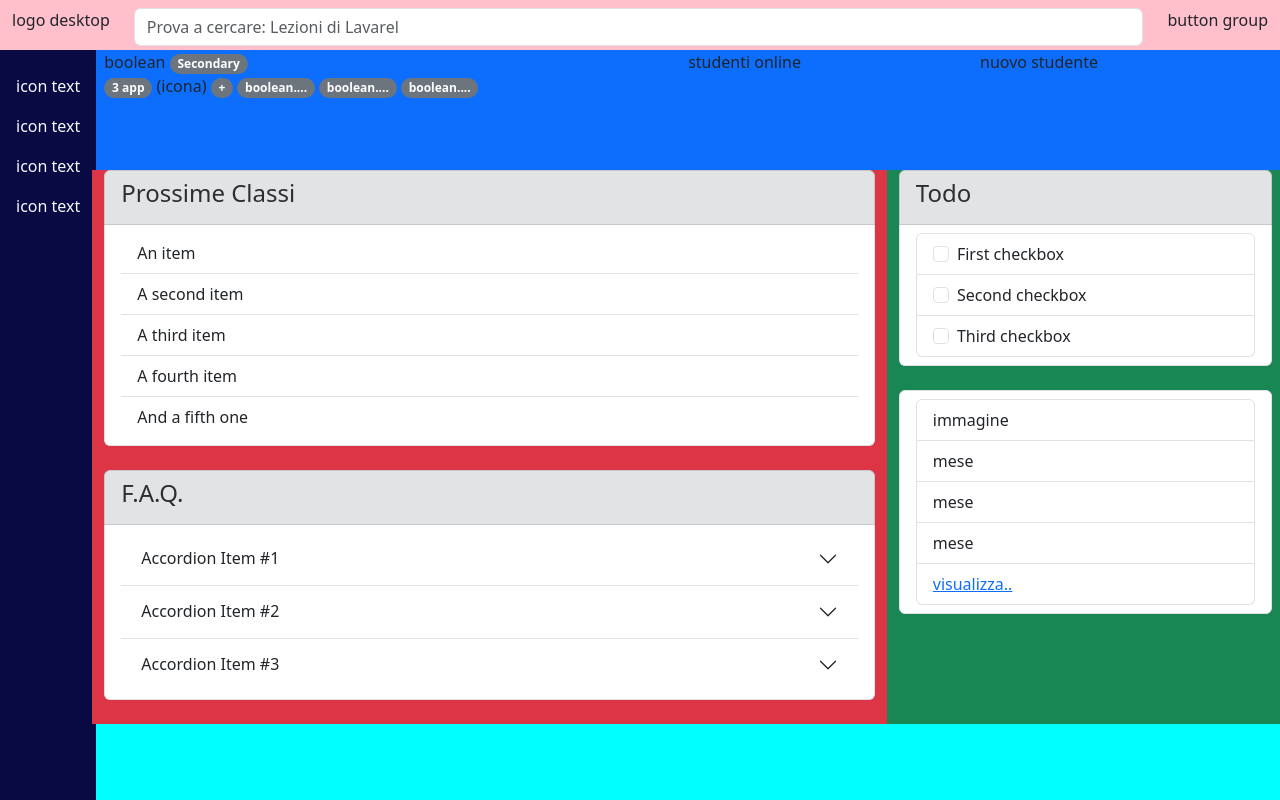
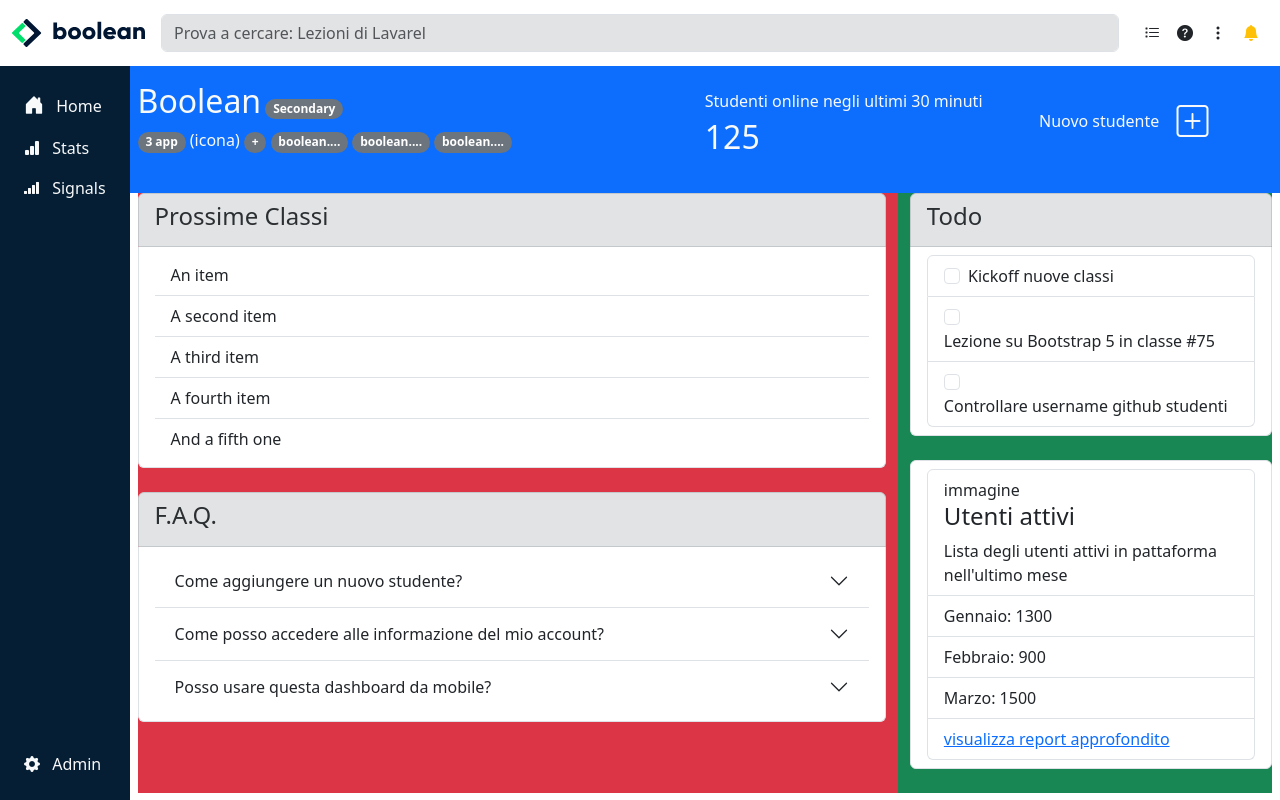
Before and after one commit to Samuelec14/html-css-bootstrap-dashboard, a plain HTML site: page index.html in a window 1280 px wide. Drawn offline with nearby package versions, Linux system fonts and the light colour scheme.

Commit message:
header and aside content complete

```diff
--- a/css/debug.css
+++ b/css/debug.css
@@ -1,15 +1,15 @@
-.debug header{
+/* .debug header{
     background-color: pink;
-}
-.debug .page-bottom{
+} */
+/* .debug .page-bottom{
     background-color: aqua;
-}
-.debug aside{
+} */
+/* .debug aside{
     background-color: rgb(9, 9, 68);
-}
-.debug .section-1{
+} */
+/* .debug .section-1{
     min-height: 7.5rem;
-}
+} */
 .debug .debug-col{
     min-height: 6.25rem;
 }
--- a/css/style.css
+++ b/css/style.css
@@ -1,21 +1,26 @@
 /* -------------------- general  ---------------------*/
-
+img{
+    width: 100%;
+}
 
 /* -------------------- header  ---------------------*/
 header{
-    height: 3.125rem;
-    /* background-color: white; */
+    height: 4.125rem;
+    background-color: white;
 }
 
 /* -------------------- page-bottom  ---------------------*/
+aside{
+    background-color: rgb(5, 30, 52);
+}
 .page-bottom{
-    height: calc(100vh - 3.125rem);
+    height: calc(100vh - 4.125rem);
 }
 
 /* -------------------- aside  ---------------------*/
 
 aside{
-    height: calc(100vh - 3.125rem);
+    height: calc(100vh - 4.125rem);
 }
 
 /* -------------------- main  ---------------------*/
--- a/index.html
+++ b/index.html
@@ -10,6 +10,8 @@
     <link rel="stylesheet" href="css/style.css">
     <!-- bootstrap cdn -->
     <link href="https://cdn.jsdelivr.net/npm/bootstrap@5.3.0/dist/css/bootstrap.min.css" rel="stylesheet" integrity="sha384-9ndCyUaIbzAi2FUVXJi0CjmCapSmO7SnpJef0486qhLnuZ2cdeRhO02iuK6FUUVM" crossorigin="anonymous">
+    <link rel="stylesheet" href="https://cdn.jsdelivr.net/npm/bootstrap-icons@1.10.5/font/bootstrap-icons.css">
+
     <!-- fontawesome cdn -->
 
     <title>Bootstrap Dashboard</title>
@@ -17,60 +19,75 @@
 </head>
 
 <body class="debug">
-    <header class="position-sticky top-0">
-        <div class="container-fluid py-2 my-container">
-            <nav>
-                <div class="row">
+    <header class="position-sticky top-0 z-1">
+        <div class="container-fluid my-container h-100">
+            <nav class="h-100">
+                <div class="row gx-3 align-items-center h-100">
                     <div class="col-auto">
-                        <div class="d-lg-none">logo</div>
-                        <div class="d-none d-lg-inline-block">logo desktop</div>
+                        <div class="d-lg-none">
+                            <!-- <img src="img/mobile-logo.png" alt="">  --> logo
+                        </div>
+                        <div class="d-none d-lg-inline-block">
+                            <img src="img/logo.svg" alt="">
+                        </div>
                     </div>
                     <div class="col">
                         <div class="search_bar">
-                            <input class="form-control me-2" type="search" placeholder="Prova a cercare: Lezioni di Lavarel" aria-label="Search">
+                            <input class="form-control bg-secondary-subtle me-2" type="search" placeholder="Prova a cercare: Lezioni di Lavarel" aria-label="Search">
                         </div>
                     </div>
                     <div class="col-auto">
-                        <div class="d-lg-none">button</div>
-                        <div class="d-none d-lg-inline-block">button group</div>
+                        <div class="d-lg-none">
+                            <button type="button" class="btn p-2"><i class="bi bi-bell-fill text-warning"></i></button>
+                        </div>
+                        <div class="d-none d-lg-inline-block">
+
+                            <div class="btn-group" role="group" aria-label="Basic example">
+                                <button type="button" class="btn p-2"><i class="bi bi-list-task"></i></button>
+                                <button type="button" class="btn p-2"><i class="bi bi-question-circle-fill"></i></button>
+                                <button type="button" class="btn p-2"><i class="bi bi-three-dots-vertical"></i></button>
+                                <button type="button" class="btn p-2"><i class="bi bi-bell-fill text-warning"></i></button>
+                            </div>
+
+                        </div>
                     </div>
                 </div>
             </nav>
         </div>
     </header>
 
-    <div class="page-bottom">
-        <div class="row gx-0">
+    <div class="page-bottom overflow-y-auto">
+        <div class="row gx-0 h-100">
             <div class="col-auto">
 
-                <aside class="text-light py-4 px-3">
+                <aside class="text-light pt-4 pb-2 px-4">
 
-                    <div class="d-flex flex-column justify-content-between">
+                    <div class="d-flex flex-column justify-content-between h-100">
                         <div>
                             <div class="mb-3">
-                                icon
+                                <i class="bi bi-house-door-fill fs-5 pe-lg-2"></i>
                                 <span class="d-none d-lg-inline-block">
-                                    text
+                                    Home
                                 </span>
                             </div>
                             <div class="mb-3">
-                                icon
+                                <i class="bi bi-bar-chart-fill pe-lg-2"></i>
                                 <span class="d-none d-lg-inline-block">
-                                    text
+                                    Stats
                                 </span>
                             </div>
                             <div class="mb-3">
-                                icon
+                                <i class="bi bi-reception-4 pe-lg-2"></i>
                                 <span class="d-none d-lg-inline-block">
-                                    text
+                                    Signals
                                 </span>
                             </div>
                         </div>
                         <div>
                             <div class="mb-3">
-                                icon
+                                <i class="bi bi-gear-fill pe-lg-2"></i>
                                 <span class="d-none d-lg-inline-block">
-                                    text
+                                    Admin
                                 </span>
                             </div>
                         </div>
@@ -80,18 +97,19 @@
                 </aside>
 
             </div>
-            <div class="col">
+            <div class="col h-100">
 
-                        <main>
+                        <main class="h-100 overflow-y-auto">
 
-                            <section class="section-1 bg-primary px-2">
-                                <div class="d-flex flex-column flex-md-row">
-                                    <div class="order-md-3 col-md-4 col-lg-3">
-                                        nuovo studente
+                            <section class="section-1 bg-primary px-2 pb-4 pt-3 text-light">
+                                <div class="d-flex flex-column flex-md-row align-items-md-center">
+                                    <div class="order-md-3 col-md-4 col-lg-3 text-md-center mb-2">
+                                        <span class="align-middle">Nuovo studente</span>
+                                        <button type="button" class="btn"><i class=" text-light bi bi-plus-square fs-2 align-middle"></i></button>
                                     </div>
-                                    <div class="order-md-1 col-md-4 col-lg-6">
+                                    <div class="order-md-1 col-md-4 col-lg-6 mb-3">
                                         <div>
-                                            boolean
+                                            <h1 class="d-inline-block fs-2">Boolean</h1>
                                             <span class="badge rounded-pill text-bg-secondary">Secondary</span>
                                         </div>
                                         <div>
@@ -107,11 +125,14 @@
 
 
                                     </div>
-                                    <div class="order-md-2 col-md-4 col-lg-3">studenti online</div>
+                                    <div class="order-md-2 col-md-4 col-lg-3">
+                                        Studenti online negli ultimi 30 minuti
+                                        <div class="fs-2">125</div>
+                                    </div>
                                 </div>
                             </section>
 
-                            <section class="section-2 mx-2">
+                            <section class="section-2 mx-2 overflow-y-auto overflow-x-hidden">
                                 <div class="row">
                                     <div class="col-12 col-lg-8 bg-danger debug-col">
                                         <div class="box">
@@ -136,7 +157,7 @@
                                                         <div class="accordion-item">
                                                             <h2 class="accordion-header">
                                                                 <button class="accordion-button collapsed" type="button" data-bs-toggle="collapse" data-bs-target="#flush-collapseOne" aria-expanded="false" aria-controls="flush-collapseOne">
-                                                                    Accordion Item #1
+                                                                    Come aggiungere un nuovo studente?
                                                                 </button>
                                                             </h2>
                                                             <div id="flush-collapseOne" class="accordion-collapse collapse" data-bs-parent="#accordionFlushExample">
@@ -146,7 +167,7 @@
                                                         <div class="accordion-item">
                                                             <h2 class="accordion-header">
                                                                 <button class="accordion-button collapsed" type="button" data-bs-toggle="collapse" data-bs-target="#flush-collapseTwo" aria-expanded="false" aria-controls="flush-collapseTwo">
-                                                                    Accordion Item #2
+                                                                    Come posso accedere alle informazione del mio account?
                                                                 </button>
                                                             </h2>
                                                             <div id="flush-collapseTwo" class="accordion-collapse collapse" data-bs-parent="#accordionFlushExample">
@@ -156,7 +177,7 @@
                                                         <div class="accordion-item">
                                                             <h2 class="accordion-header">
                                                                 <button class="accordion-button collapsed" type="button" data-bs-toggle="collapse" data-bs-target="#flush-collapseThree" aria-expanded="false" aria-controls="flush-collapseThree">
-                                                                    Accordion Item #3
+                                                                    Posso usare questa dashboard da mobile?
                                                                 </button>
                                                             </h2>
                                                             <div id="flush-collapseThree" class="accordion-collapse collapse" data-bs-parent="#accordionFlushExample">
@@ -179,15 +200,15 @@
                                                     <ul class="list-group">
                                                         <li class="list-group-item">
                                                             <input class="form-check-input me-1" type="checkbox" value="" id="firstCheckboxStretched">
-                                                            <label class="form-check-label stretched-link" for="firstCheckboxStretched">First checkbox</label>
+                                                            <label class="form-check-label stretched-link" for="firstCheckboxStretched">Kickoff nuove classi</label>
                                                         </li>
                                                         <li class="list-group-item">
                                                             <input class="form-check-input me-1" type="checkbox" value="" id="secondCheckboxStretched">
-                                                            <label class="form-check-label stretched-link" for="secondCheckboxStretched">Second checkbox</label>
+                                                            <label class="form-check-label stretched-link" for="secondCheckboxStretched">Lezione su Bootstrap 5 in classe #75</label>
                                                         </li>
                                                         <li class="list-group-item">
                                                             <input class="form-check-input me-1" type="checkbox" value="" id="thirdCheckboxStretched">
-                                                            <label class="form-check-label stretched-link" for="thirdCheckboxStretched">Third checkbox</label>
+                                                            <label class="form-check-label stretched-link" for="thirdCheckboxStretched">Controllare username github studenti</label>
                                                         </li>
                                                         </ul>
                                                 </li>
@@ -197,11 +218,17 @@
                                                 <li class="list-group-item">
 
                                                     <ul class="list-group">
-                                                        <li class="list-group-item"> immagine</li>
-                                                        <li class="list-group-item">mese</li>
-                                                        <li class="list-group-item">mese</li>
-                                                        <li class="list-group-item">mese</li>
-                                                        <li class="list-group-item"><a href="#">visualizza..</a></li>
+                                                        <li class="list-group-item">
+                                                            immagine
+                                                            <div>
+                                                                <h4>Utenti attivi</h4>
+                                                                Lista degli utenti attivi in pattaforma nell'ultimo mese
+                                                            </div>
+                                                        </li>
+                                                        <li class="list-group-item">Gennaio: 1300</li>
+                                                        <li class="list-group-item">Febbraio: 900</li>
+                                                        <li class="list-group-item">Marzo: 1500</li>
+                                                        <li class="list-group-item"><a href="#">visualizza report approfondito</a></li>
                                                     </ul>
 
                                                 </li>
```
